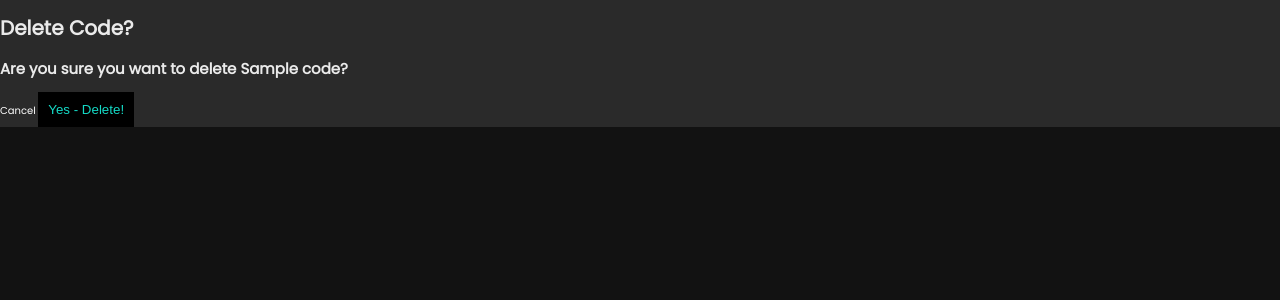
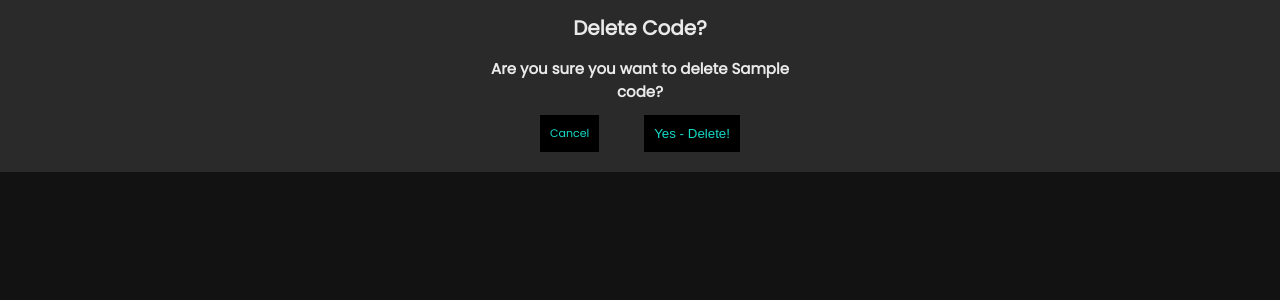
Before and after one commit to danielmerritt001/code-shelley, a Django app: page /codes/1/delete/ in a window 1280 px wide. Shown: the part 48-348 px from the top of the page. Run offline with Django 4.2, Linux system fonts and the light colour scheme; a user stored in the database is signed in; tables that the repository leaves empty hold one stand-in row (values such as "Sample post").

Commit message:
confirm delete css

```diff
--- a/main_app/models.py
+++ b/main_app/models.py
@@ -18,7 +18,9 @@ class Code(models.Model):
     choices=LANGUAGES,
     default=LANGUAGES[0][0])
   code = models.TextField(max_length=500)
-  github = models.CharField(max_length=100)
+  github = models.URLField(
+    max_length=200,
+    default="https://www.youtube.com/watch?v=b4jwe4TcqIw&ab_channel=BenManley")
   star = models.BooleanField()
   user = models.ForeignKey(User, on_delete=models.CASCADE)
 
--- a/main_app/static/css/base.css
+++ b/main_app/static/css/base.css
@@ -88,6 +88,36 @@ hr {
   color: rgb(20,218,198);
 }
 
+.confirm-delete{
+  margin: auto;
+  width: 300px;
+  margin-bottom: 20px;
+}
+
+.delete-h1, .delete-h2, #delete-form {
+  text-align: center;
+}
+
+#cancel-delete{
+  border: none;
+  background-color: black;
+  color: rgb(20,218,198);
+  padding: 10px;
+  font-size: 11px;
+}
+
+#delete-form {
+  display: flex;
+  justify-content: space-between;
+  width: 200px;
+  margin: auto;
+}
+
+#cancel-delete:hover {
+  padding: 9px;
+  border: 1px solid rgb(20,218,198);
+}
+
 button {
   border: none;
   background-color: black;
--- a/main_app/templates/main_app/code_confirm_delete.html
+++ b/main_app/templates/main_app/code_confirm_delete.html
@@ -2,21 +2,23 @@
 {% load static %}
 
 {% block content %}
+<div class='confirm-delete'>
+  <div class="page-header">
+    <h1 class='delete-h1'>Delete Code?</h1>
+  </div>
+  <h2 class='delete-h2'>Are you sure you want to delete {{ code.name }}?</h2>
 
-<div class="page-header">
-  <h1>Delete Code?</h1>
-</div>
-<h2>Are you sure you want to delete {{ code.name }}?</h2>
-
-<form action="" method="post" class="form">
+  <form action="" method="post" class="form" id='delete-form'>
     {% csrf_token %}
     <a
       href="{% url 'code-detail' code.id %}"
       class="btn secondary"
+      id="cancel-delete"
     >
       Cancel
     </a>
     <button type="submit" class="btn danger">Yes - Delete!</button>
   </form>
+</div>
 
 {% endblock %}
```
Also changed, not shown: main_app/migrations/0003_alter_code_github.py (added). Lines whose indentation alone changed are shown as unchanged.
